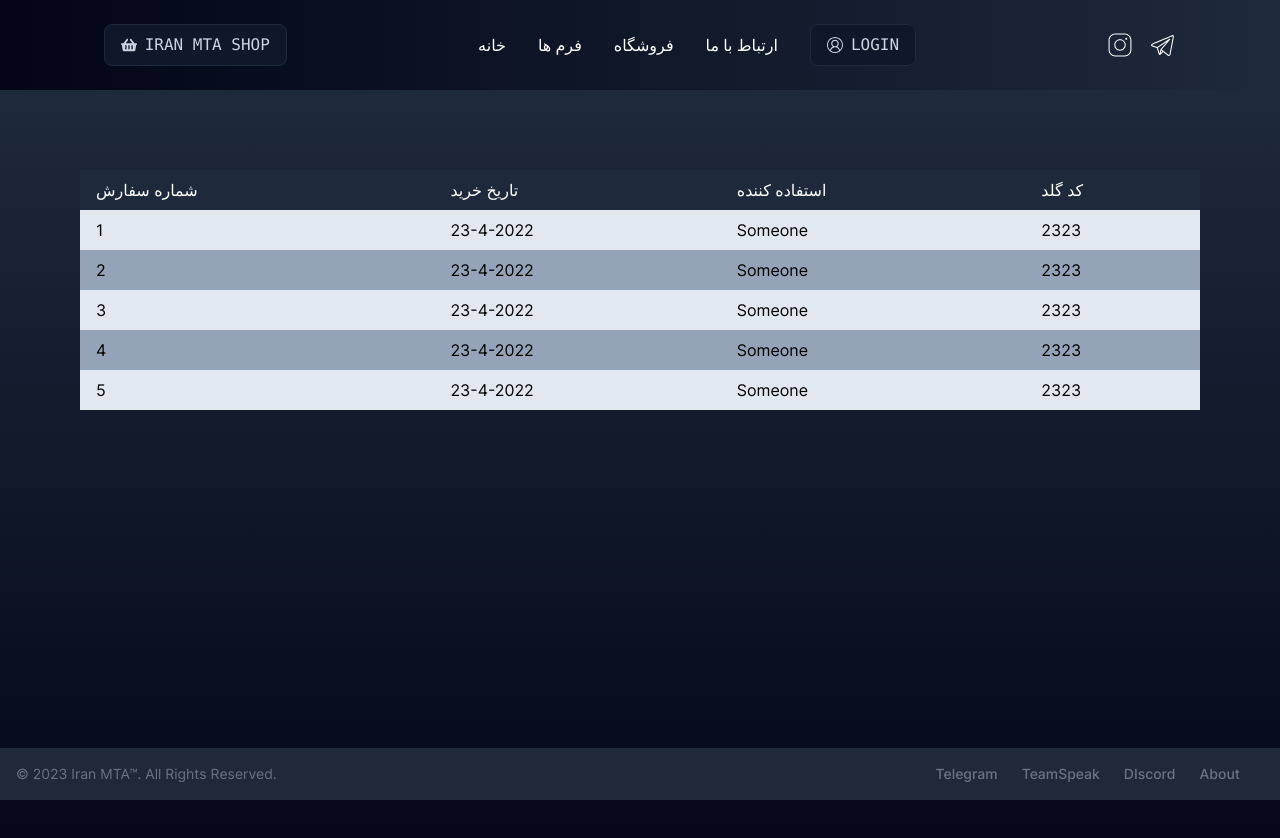
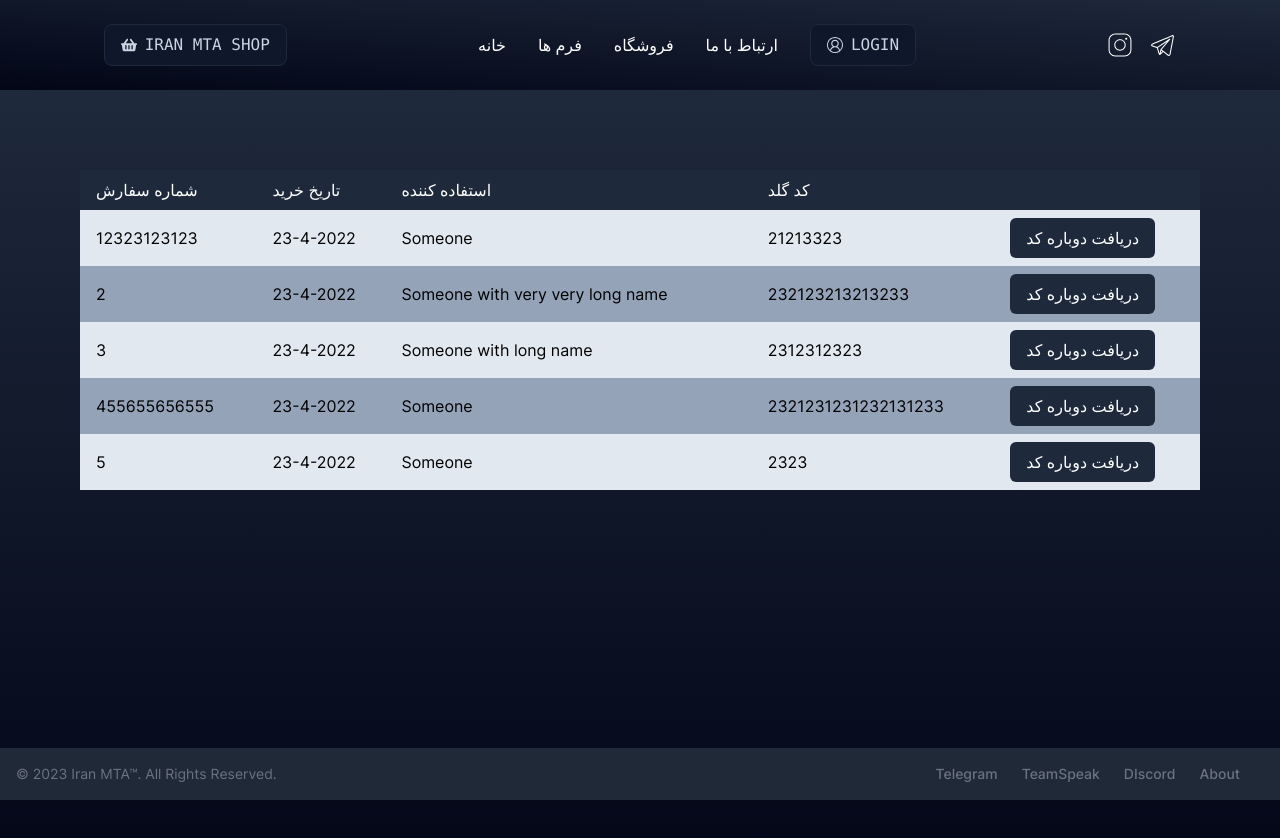
Before and after one commit to Mohammadreza-Tatlari/IranCard, a Next.js app: page /Transactions in a window 1280 px wide. Shown: the top 838 px of the page. Built offline with nearby package versions, Linux system fonts and the light colour scheme.

Commit message:
navbar update background transactions page update

```diff
--- a/app/components/Navbar/Navbar.tsx
+++ b/app/components/Navbar/Navbar.tsx
@@ -86,7 +86,7 @@ export default function Navbar() {
   // }
 
   return (
-    <nav className=" flex-row-reverse block z-50 bg-gradient-to-r from-slate-950 to-slate-800 text-white border-gray-200">
+    <nav className=" flex-row-reverse block z-50 bg-gradient-to-tr from-slate-950 to-slate-800 text-white border-gray-200">
       <div className="max-w-screen-xl flex flex-wrap items-center justify-around max-md:justify-between mx-auto p-4">
          <Link href="/" className="flex items-center">
            <LoginButton userName="IRAN MTA SHOP" onClick={() => {}} />
@@ -176,11 +176,17 @@ export default function Navbar() {
                 }
               >
                 <ul className="py-2 text-sm text-white">
+                <li
+                    className="px-4 py-2 hover:cursor-pointer hover:text-indigo-300"
+                    onClick={() => router.push("/Transactions")}
+                  >
+                    تراکنش ها
+                  </li>
                   <li
                     className="px-4 py-2 hover:cursor-pointer hover:text-indigo-300"
                     onClick={handleSignOut}
                   >
-                    Sign Out
+                    خروج
                   </li>
                 </ul>
               </div>
--- a/app/components/TransactionTable.tsx
+++ b/app/components/TransactionTable.tsx
@@ -2,28 +2,28 @@ import React from 'react'
 
 const sampleTransaction =[
     {
-        ID: 1,
+        ID: 12323123123,
         date: '23-4-2022',
         usedBy: "Someone",
-        code: "2323"
+        code: "21213323"
     },
     {
         ID: 2,
         date: '23-4-2022',
-        usedBy: "Someone",
-        code: "2323"
+        usedBy: "Someone with very very long name",
+        code: "232123213213233"
     },
     {
         ID: 3,
         date: '23-4-2022',
-        usedBy: "Someone",
-        code: "2323"
+        usedBy: "Someone with long name",
+        code: "2312312323"
     },
     {
-        ID: 4,
+        ID: 455655656555,
         date: '23-4-2022',
         usedBy: "Someone",
-        code: "2323"
+        code: "2321231231232131233"
     },
     {
         ID: 5,
@@ -44,6 +44,7 @@ export default function TransactionTable() {
                         <td className='p-2'> تاریخ خرید</td>
                         <td className='p-2'>استفاده کننده</td>
                         <td className='p-2'>کد گلد</td>
+                        <td></td>
                     </tr>
                 </thead>
                 <tbody>
@@ -52,7 +53,8 @@ export default function TransactionTable() {
                             <td className='p-2 pl-4'>{data.ID}</td>
                             <td className='p-2'>{data.date}</td>
                             <td className='p-2'>{data.usedBy}</td>
-                            <td className='p-2'>{data.code}</td>
+                            <td className='p-2 space-x-1 flex'><div className='py-2'>{data.code}</div></td>
+                            <td><button className='bg-slate-800 text-white rounded-md px-4 py-2'>دریافت دوباره کد</button></td>
                         </tr>
                     ))}
                 </tbody>
```
